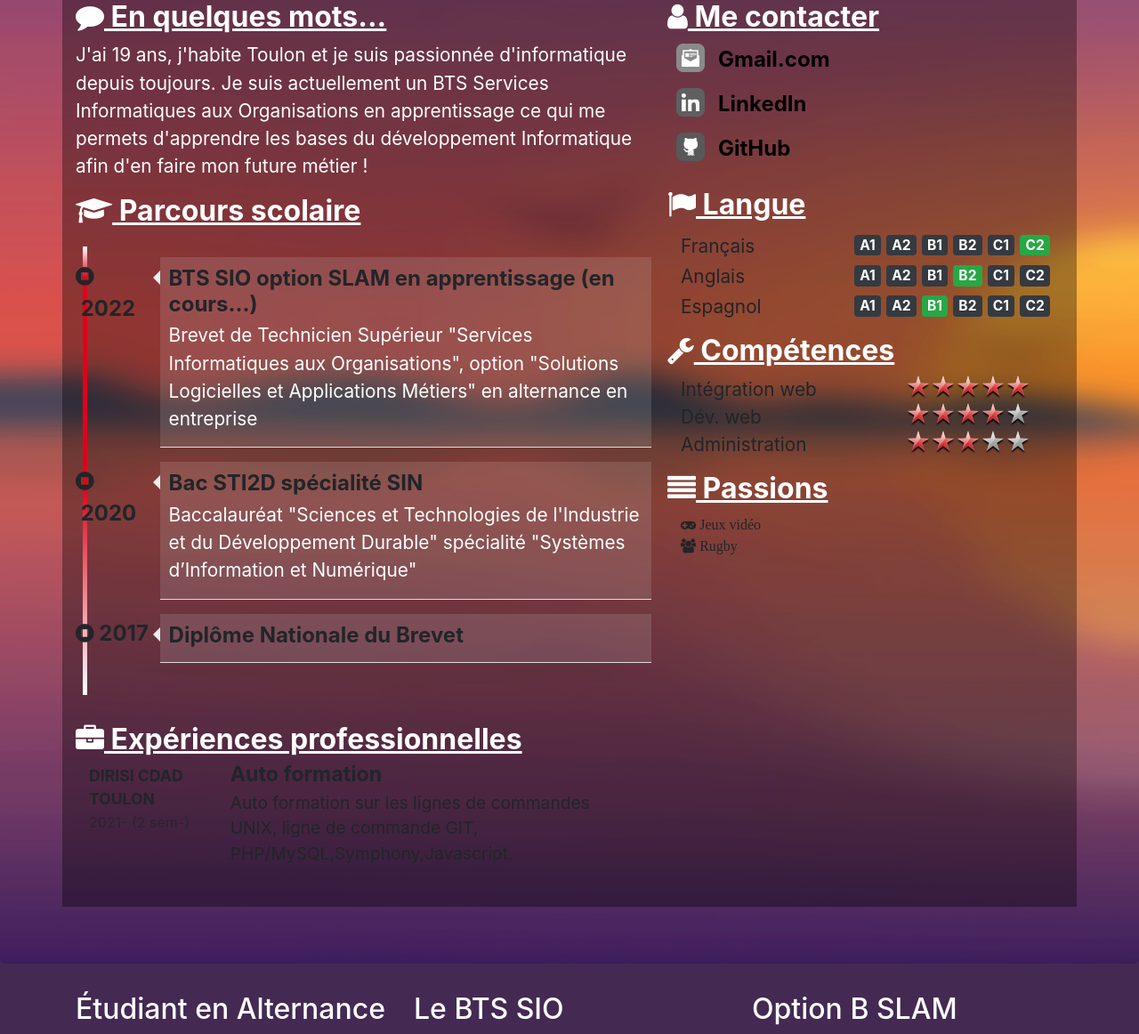
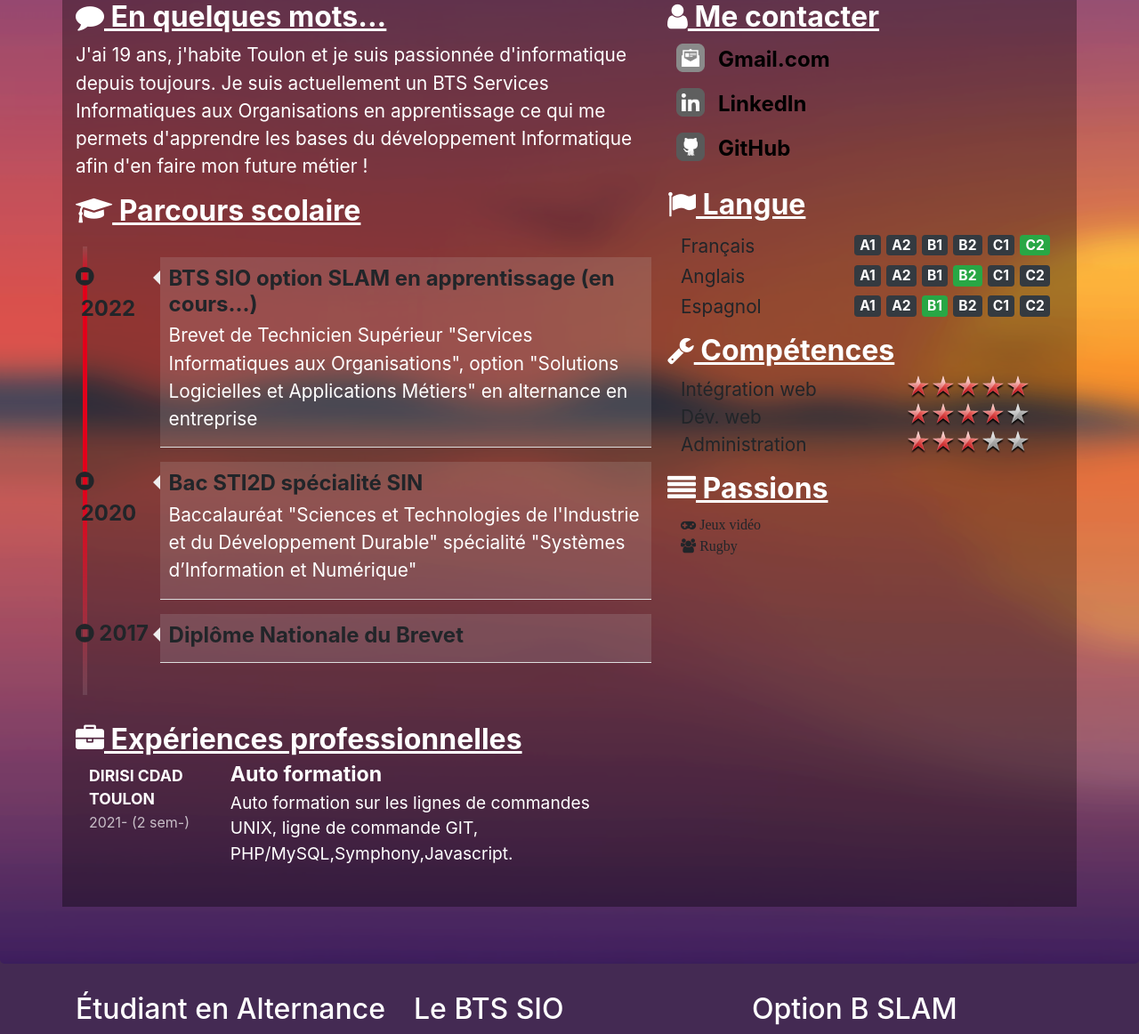
Before and after one commit to RayaneKadri/RKPortfolio, a PHP site: page /pages/cv.html in a window 1280 px wide. Shown: the part 326-1488 px from the top of the page at 89% size. Run offline with PHP 8.4, Linux system fonts and the light colour scheme.

Commit message:
modification fin couleur de la timeline, modification en blanc pour experience(date,lieu,profession,details)

```diff
--- a/css/cv.css
+++ b/css/cv.css
@@ -26,8 +26,8 @@ body { padding-top: 50px; }
 ******************************************/
 #parcours { margin-top: 20px; position: relative; padding: 1em 0; list-style: none; }
 #parcours::before { width: 5px; height: 100%; position: absolute; left: 7.8px; top: 0;
- display: block; background: linear-gradient(to bottom, #ffffff 0%,
- #E2001A 7%, #E2001A, #ffffff 100%); content:""; }
+ display: block; background: linear-gradient(to bottom, #ffffff1a 0%,
+ #E2001A 7%, #E2001A, #ffffff1a 100%); content:""; }
 #parcours li { width: 100%; z-index: 2; position: relative; float: left; }
 #parcours .date .glyphicon-record::before { background: #FFFFFF; color: #555; }
 #parcours .date { width: 75px; background-color: rgba(0, 0, 0, 0); font-size: 1.5em;
@@ -58,10 +58,10 @@ body { padding-top: 50px; }
 * Expériences professionnelles
 ******************************************/
 .experience { display:flex; margin-bottom: 15px; }
-.experience .lieu { font-size: 1.1em; font-weight: bold; }
-.experience .date { font-size: 1em; opacity: 0.7; }
-.experience .profession { font-size: 1.45em; font-weight: bold; margin-top: -6px; }
-.experience .details { font-size: 1.2em; line-height: 1.5em; }
+.experience .lieu { font-size: 1.1em; font-weight: bold; color:white;}
+.experience .date { font-size: 1em; opacity: 0.7;color: white; }
+.experience .profession { font-size: 1.45em; font-weight: bold; margin-top: -6px; color:white; }
+.experience .details { font-size: 1.2em; line-height: 1.5em; color: white;}
 
 /******************************************
 * Me contacter
```
